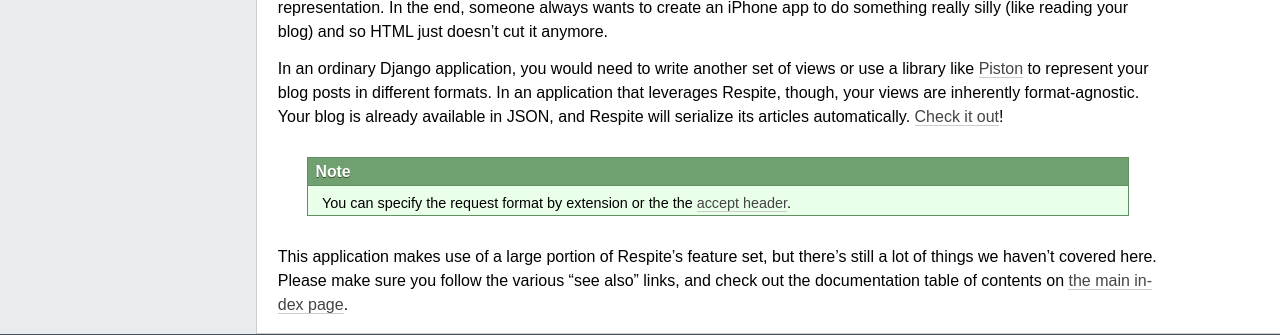
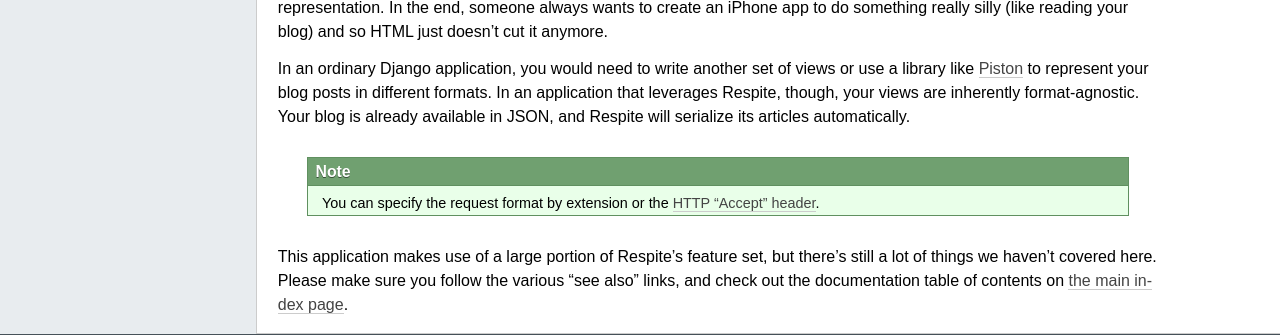
Before and after one commit to jgorset/django-respite, a Sphinx documentation site: the page built from docs/source/overview.rst, in a window 1280 px wide and 900 px high, scrolled down 3423 px. Shown: the part 481-816 px from the top of the window. Built offline with Sphinx 7.4.7, drawn with Linux system fonts in a browser that asks for light colours.

Commit message:
Nitpicking

```diff
--- a/docs/source/overview.rst
+++ b/docs/source/overview.rst
@@ -220,13 +220,12 @@ In an ordinary Django application, you would need to write another set of views
 like `Piston`_ to represent your blog posts in different formats. In an application that leverages
 Respite, though, your views are inherently format-agnostic. Your blog is already available
 in JSON, and Respite will serialize its articles automatically.
-`Check it out <http://localhost:8000/blog/posts/index.json>`_!
 
 .. note::
 
-    You can specify the request format by extension or the the `accept header`_.
+    You can specify the request format by extension or the `HTTP "Accept" header`_.
 
-.. _accept header: http://www.w3.org/Protocols/rfc2616/rfc2616-sec14.html#sec14.1
+.. _HTTP "Accept" header: http://www.w3.org/Protocols/rfc2616/rfc2616-sec14.html#sec14.1
 .. _Piston: https://bitbucket.org/jespern/django-piston
 
 This application makes use of a large portion of Respite's feature set, but there's still a lot of things we haven't
```
